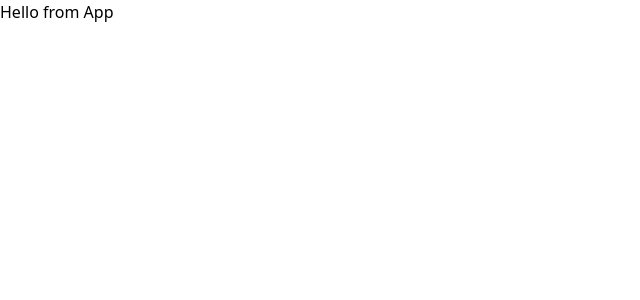
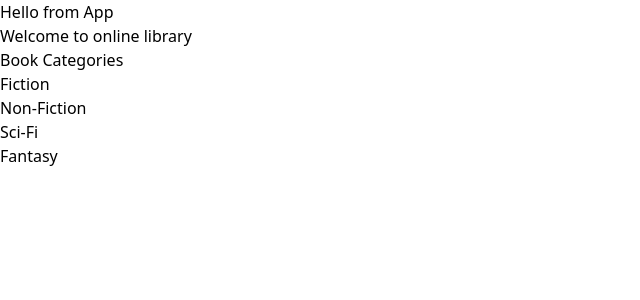
Before and after one commit to Karan-666/library-system-react, a React (Vite) app: page / in a window 1280 px wide. Shown: the top 300 px of the page, without its empty margins (0-640 px from the left). Built offline with nearby package versions, Linux system fonts and the light colour scheme.

Commit message:
feat: added a basic homepage component

```diff
--- a/package.json
+++ b/package.json
@@ -13,6 +13,7 @@
     "@tailwindcss/vite": "^4.1.14",
     "react": "^19.1.1",
     "react-dom": "^19.1.1",
+    "react-router-dom": "^7.9.3",
     "tailwindcss": "^4.1.14"
   },
   "devDependencies": {
--- a/src/App.jsx
+++ b/src/App.jsx
@@ -1,9 +1,11 @@
 import React from 'react'
+import Homepage from './components/Homepage'
 
 function App() {
   return (
     <div>
       <h1> Hello from App</h1>
+      <Homepage />
     </div>
   )
 }
--- /dev/null
+++ b/src/components/Homepage.jsx
@@ -0,0 +1,25 @@
+import React from "react";
+
+function Homepage() {
+  // categories of books we have
+  // added dummy categories
+  const categories = ["Fiction", "Non-Fiction", "Sci-Fi", "Fantasy"];
+
+  return (
+    // main container
+    <div>
+      <h1>Welcome to online library</h1>
+      <h2>Book Categories</h2>
+      <div>
+        {categories.map((item, index) => (
+          // Key attribute Helps React Track Items
+          <div key={index}>
+            {item}
+          </div>
+        ))}
+      </div>
+    </div>
+  );
+}
+
+export default Homepage;
```
Also changed, not shown: 1 other file (tests, documents, lock files or other folders).
